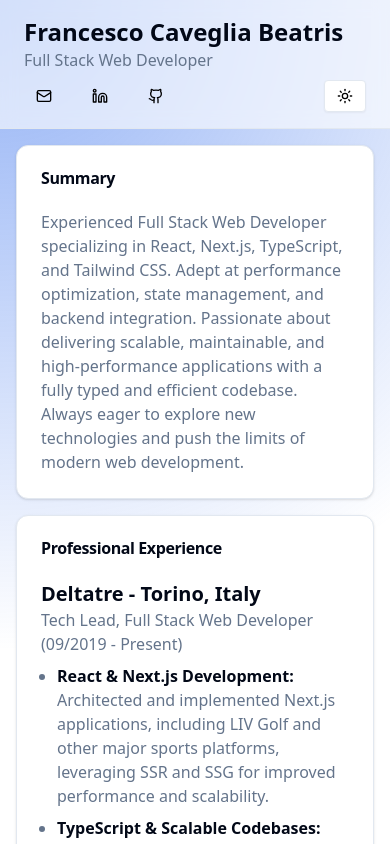
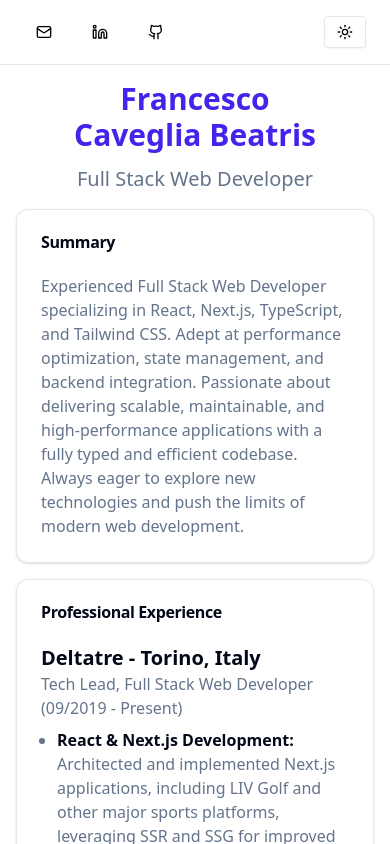
Before and after one commit to cavez86/portfolio, a Next.js app: page / in a window 390 px wide. Shown: the top 844 px of the page. Built offline with nearby package versions, Linux system fonts and the light colour scheme.

Commit message:
Refactor global styles and header component for improved theming and responsiveness

```diff
--- a/src/app/globals.css
+++ b/src/app/globals.css
@@ -15,7 +15,7 @@
   --popover: hsl(0 0% 100%);
   --popover-foreground: hsl(222.2 84% 4.9%);
 
-  --primary: hsl(221.2 83.2% 53.3%);
+  --primary: hsl(249, 83%, 53%);
   --primary-foreground: hsl(210 40% 98%);
 
   --secondary: hsl(210 40% 96.1%);
@@ -58,7 +58,7 @@
   --popover: hsl(222.2 84% 4.9%);
   --popover-foreground: hsl(210 40% 98%);
 
-  --primary: hsl(217.2 91.2% 59.8%);
+  --primary: hsl(194, 91%, 60%);
   --primary-foreground: hsl(222.2 47.4% 11.2%);
 
   --secondary: hsl(217.2 32.6% 17.5%);
@@ -128,6 +128,6 @@
   }
 
   body {
-    @apply bg-[image:var(--body-gradient)] bg-fixed;
+    @apply bg-background;
   }
 }
--- a/src/app/page.tsx
+++ b/src/app/page.tsx
@@ -5,9 +5,14 @@ import { SoftSkillsCard } from '@/components/cards/soft-skills-card';
 import { EducationCard } from '@/components/cards/education-card';
 import { LanguagesCard } from '@/components/cards/languages-card';
 import { AdditionalInfoCard } from '@/components/cards/additional-info-card';
+import { personalInfo } from '@/data/content';
 
 const Home = () => (
   <main className="container mx-auto flex max-w-[1264px] flex-col gap-4 px-4 py-4 lg:gap-8 lg:pb-8">
+    <div className="flex flex-col items-center gap-3 text-center text-balance lg:gap-6">
+      <h1 className="text-primary max-w-5xl text-3xl font-bold md:text-6xl lg:text-8xl">{personalInfo.name}</h1>
+      <p className="text-muted-foreground text-xl md:text-2xl lg:text-3xl">{personalInfo.title}</p>
+    </div>
     <div className="flex flex-col gap-4 lg:flex-row lg:gap-8">
       <div className="flex flex-col gap-4 lg:w-2/3 lg:gap-8">
         <SummaryCard />
--- a/src/components/header.tsx
+++ b/src/components/header.tsx
@@ -5,10 +5,6 @@ import { ThemeToggle } from '@/components/theme-toggle';
 
 export const Header = () => (
   <header className="bg-background/95 supports-[backdrop-filter]:bg-background/60 sticky -top-[66px] z-50 flex flex-wrap items-center justify-between gap-2 border-b px-6 py-4 backdrop-blur md:top-0">
-    <div className="flex flex-col">
-      <h1 className="text-foreground text-2xl font-bold">{personalInfo.name}</h1>
-      <p className="text-muted-foreground">{personalInfo.title}</p>
-    </div>
     <div className="flex flex-1 items-center justify-end gap-4">
       {personalInfo.contacts.map((contact) => (
         <Button key={contact.type} variant="ghost" size="sm" className="rounded md:text-sm" asChild>
```
